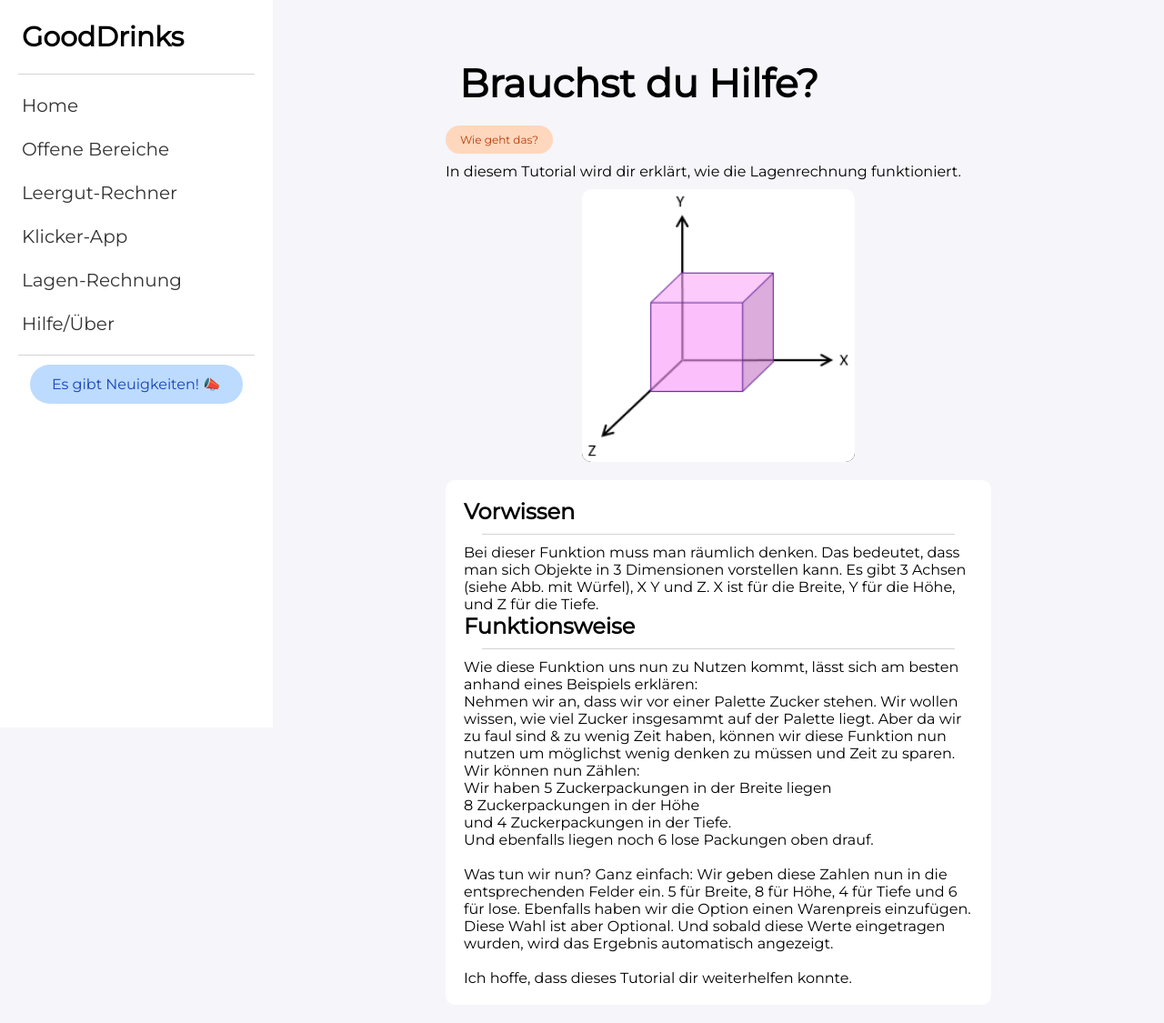
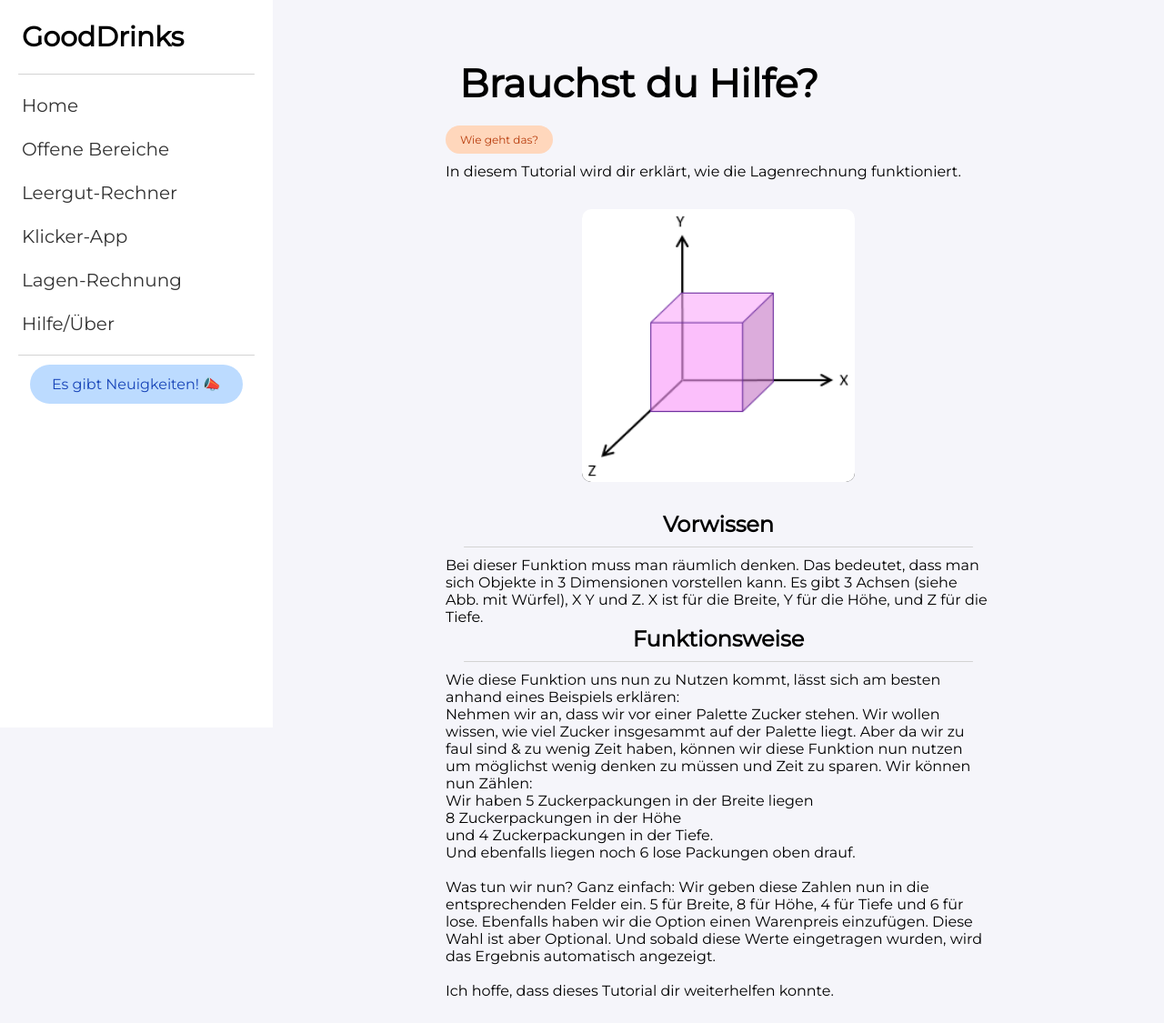
Before and after one commit to sarguhl/GoodDrinks, a Flask app: page /funktion-drei/help in a window 1280 px wide. Shown: the whole page at 91% size. After the commit the page ends 1098 px from the top, so only its background shows below. Run offline with Flask 2, Linux system fonts and the light colour scheme; some libraries are stand-ins or nearby versions.

Commit message:
UI quickfix

```diff
--- a/website/static/index.css
+++ b/website/static/index.css
@@ -248,7 +248,8 @@ display: inline-block;
     width: 300px;
     height: 300px;
     margin: 0 auto;
-    margin-top: 10px;
+    margin-top: 32px;
+    margin-bottom: 32px;
     border-radius: 10px;
 
     background: linear-gradient(to bottom, rgba(0, 0, 0, 0) 0%, rgba(0, 0, 0, 1) 100%);
--- a/website/templates/fk3help.html
+++ b/website/templates/fk3help.html
@@ -7,7 +7,6 @@
         <p class="wgt">Wie geht das?</p>
         <p>In diesem Tutorial wird dir erklärt, wie die Lagenrechnung funktioniert.</p>
         <img src="../static/3D-coordinates-cube.png">
-        <div class="emb_text">
             <h2>Vorwissen</h2>
             <div class="divline"></div>
             <p>
@@ -39,7 +38,7 @@
                 <br>
                 Ich hoffe, dass dieses Tutorial dir weiterhelfen konnte.
             </p>
-        </div>
+
     </div>
 </div>
 {% endblock %}
```
